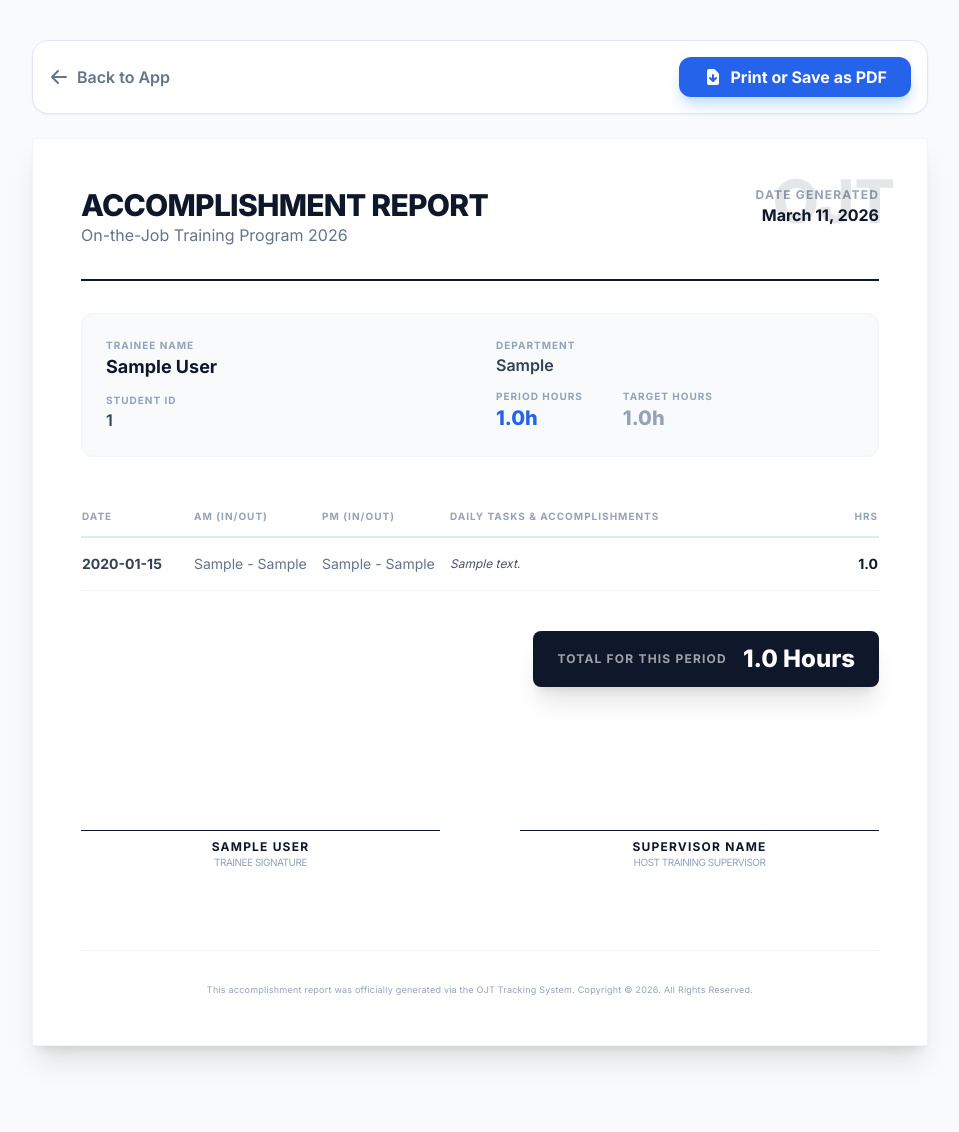
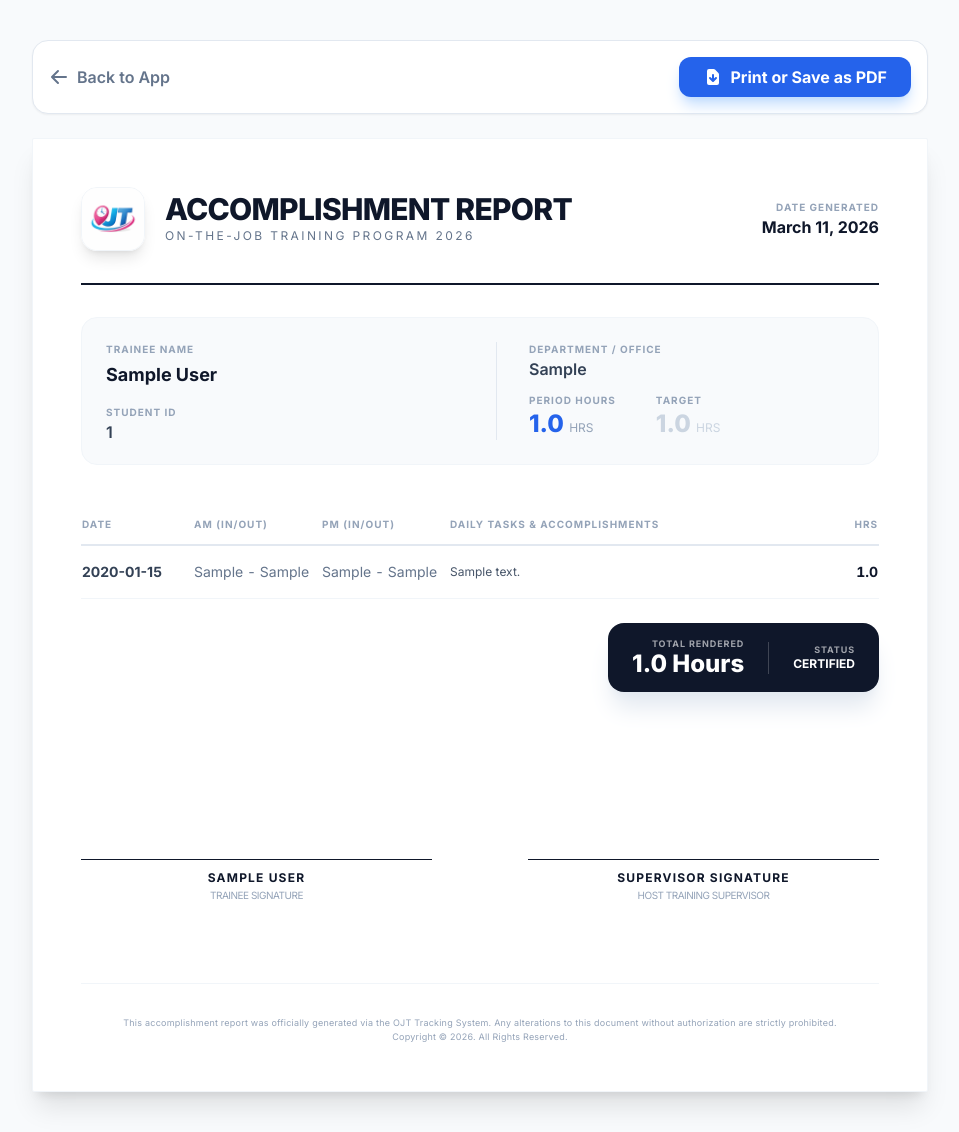
Before and after one commit to marycaraxx/ojt-tracker, a Flask app: page /export/pdf in a window 1280 px wide. Shown: the whole page, without its empty margins (160-1119 px from the left). Before the commit the page ends 1061 px from the top, so only its background shows below. Run offline with Flask 3, Linux system fonts and the light colour scheme; a user stored in the database is signed in; tables that the repository leaves empty hold one stand-in row (values such as "Sample post"); some libraries are stand-ins or nearby versions.

Commit message:
Add files via upload
update the logo

```diff
--- a/app.py
+++ b/app.py
@@ -262,25 +262,19 @@ def update_profile():
 @app.route('/export/pdf')
 @login_required
 def export_pdf():
-    # Use the logged-in user's ID from the session for security
     user_id = session.get('user_id')
     user = User.query.get(user_id)
 
-    # Get date filters from the URL parameters
     start_date = request.args.get('start')
     end_date = request.args.get('end')
 
-    # Fetch logs only for this specific user
     query = Attendance.query.filter_by(user_id=user_id)
-
     if start_date:
         query = query.filter(Attendance.date >= start_date)
     if end_date:
         query = query.filter(Attendance.date <= end_date)
 
     logs = query.order_by(Attendance.date.asc()).all()
-
-    # Calculate total hours for the report
     total_period_hours = round(sum(log.hours for log in logs), 2)
 
     return render_template('report_print.html',
--- a/templates/report_print.html
+++ b/templates/report_print.html
@@ -3,9 +3,19 @@
 <head>
     <meta charset="UTF-8">
     <meta name="viewport" content="width=device-width, initial-scale=1.0">
+
+    <meta name="apple-mobile-web-app-capable" content="yes">
+    <meta name="apple-mobile-web-app-status-bar-style" content="black-translucent">
+    <meta name="mobile-web-app-capable" content="yes">
+
     <title>Accomplishment Report - {{ user.name }}</title>
+
+    <link rel="apple-touch-icon" sizes="180x180" href="{{ url_for('static', filename='profile_pics/ojt_logo.png') }}">
+    <link rel="icon" type="image/png" sizes="32x32" href="{{ url_for('static', filename='profile_pics/ojt_logo.png') }}">
+
     <script src="https://cdn.tailwindcss.com"></script>
     <link href="https://fonts.googleapis.com/css2?family=Inter:wght@400;600;700;800&display=swap" rel="stylesheet">
+
     <style>
         /* 1. BASE STYLES */
         body {
@@ -16,7 +26,6 @@
 
         /* 2. PRINT-SPECIFIC OVERRIDES */
         @media print {
-            /* Hides everything except the report container */
             .no-print, .no-print *, nav, button, .control-bar {
                 display: none !important;
             }
@@ -88,50 +97,53 @@
 
     <div class="print-container max-w-4xl mx-auto bg-white p-12 rounded-sm shadow-xl border border-slate-100 relative">
 
-        <div class="absolute top-0 right-0 p-8 opacity-10 select-none">
-            <h1 class="text-6xl font-black text-slate-900">OJT</h1>
-        </div>
-
-        <div class="flex justify-between items-start border-b-2 border-slate-900 pb-8 mb-8">
-            <div>
-                <h1 class="text-3xl font-black text-slate-900 uppercase tracking-tight">Accomplishment Report</h1>
-                <p class="text-slate-500 font-medium">On-the-Job Training Program 2026</p>
-                {% if start or end %}
-                <p class="text-xs font-bold text-blue-600 uppercase mt-2">
-                    Period: {{ start if start else 'Beginning' }} — {{ end if end else 'Present' }}
-                </p>
-                {% endif %}
+        <div class="flex justify-between items-center border-b-2 border-slate-900 pb-8 mb-8">
+            <div class="flex items-center gap-5">
+                <div class="h-16 w-16 overflow-hidden rounded-2xl shadow-lg border border-slate-100">
+                    <img src="{{ url_for('static', filename='profile_pics/ojt_logo.png') }}" alt="OJT Tracker Logo" class="h-full w-full object-cover">
+                </div>
+                <div>
+                    <h1 class="text-3xl font-black text-slate-900 uppercase tracking-tight leading-none">Accomplishment Report</h1>
+                    <p class="text-slate-500 font-medium mt-1 uppercase text-xs tracking-[0.2em]">On-the-Job Training Program 2026</p>
+                </div>
             </div>
             <div class="text-right">
-                <p class="text-xs font-bold text-slate-400 uppercase tracking-widest">Date Generated</p>
+                <p class="text-[10px] font-bold text-slate-400 uppercase tracking-widest">Date Generated</p>
                 <p class="font-bold text-slate-900">{{ now.strftime('%B %d, %Y') if now else 'March 11, 2026' }}</p>
+                {% if start or end %}
+                <div class="inline-block bg-blue-50 px-3 py-1 rounded-full mt-2">
+                    <p class="text-[9px] font-black text-blue-600 uppercase tracking-tighter">
+                        {{ start if start else 'Start' }} — {{ end if end else 'End' }}
+                    </p>
+                </div>
+                {% endif %}
             </div>
         </div>
 
-        <div class="grid grid-cols-2 gap-8 mb-10 bg-slate-50 p-6 rounded-xl border border-slate-100">
-            <div class="space-y-3">
+        <div class="grid grid-cols-2 gap-8 mb-10 bg-slate-50 p-6 rounded-2xl border border-slate-100">
+            <div class="space-y-4">
                 <div>
-                    <p class="text-[10px] font-bold text-slate-400 uppercase tracking-widest">Trainee Name</p>
+                    <p class="text-[10px] font-bold text-slate-400 uppercase tracking-widest mb-1">Trainee Name</p>
                     <p class="text-lg font-bold text-slate-900">{{ user.name }}</p>
                 </div>
                 <div>
-                    <p class="text-[10px] font-bold text-slate-400 uppercase tracking-widest">Student ID</p>
-                    <p class="font-semibold text-slate-700">{{ user.student_id }}</p>
+                    <p class="text-[10px] font-bold text-slate-400 uppercase tracking-widest mb-1">Student ID</p>
+                    <p class="font-semibold text-slate-700 leading-none">{{ user.student_id }}</p>
                 </div>
             </div>
-            <div class="space-y-3">
+            <div class="space-y-4 border-l border-slate-200 pl-8">
                 <div>
-                    <p class="text-[10px] font-bold text-slate-400 uppercase tracking-widest">Department</p>
-                    <p class="font-semibold text-slate-700">{{ user.department or 'N/A' }}</p>
+                    <p class="text-[10px] font-bold text-slate-400 uppercase tracking-widest mb-1">Department / Office</p>
+                    <p class="font-semibold text-slate-700 leading-none">{{ user.department or 'General Administration' }}</p>
                 </div>
                 <div class="flex gap-10">
                     <div>
-                        <p class="text-[10px] font-bold text-slate-400 uppercase tracking-widest">Period Hours</p>
-                        <p class="text-xl font-black text-blue-600">{{ total_period_hours }}h</p>
+                        <p class="text-[10px] font-bold text-slate-400 uppercase tracking-widest mb-1">Period Hours</p>
+                        <p class="text-2xl font-black text-blue-600 leading-none">{{ total_period_hours }} <span class="text-xs font-normal text-slate-400">HRS</span></p>
                     </div>
                     <div>
-                        <p class="text-[10px] font-bold text-slate-400 uppercase tracking-widest">Target Hours</p>
-                        <p class="text-xl font-black text-slate-400">{{ user.target_hours }}h</p>
+                        <p class="text-[10px] font-bold text-slate-400 uppercase tracking-widest mb-1">Target</p>
+                        <p class="text-2xl font-black text-slate-300 leading-none">{{ user.target_hours }} <span class="text-xs font-normal text-slate-300">HRS</span></p>
                     </div>
                 </div>
             </div>
@@ -149,43 +161,53 @@
             </thead>
             <tbody class="text-sm">
                 {% for log in logs %}
-                <tr class="border-b border-slate-100 hover:bg-slate-50/50">
+                <tr class="border-b border-slate-100 hover:bg-slate-50/50 transition-colors">
                     <td class="py-4 font-bold text-slate-700 align-top">{{ log.date }}</td>
-                    <td class="py-4 text-slate-500 align-top">{{ log.m_in }} - {{ log.m_out }}</td>
-                    <td class="py-4 text-slate-500 align-top">{{ log.a_in }} - {{ log.a_out }}</td>
-                    <td class="py-4 text-slate-600 italic text-xs whitespace-normal break-words leading-relaxed align-top">
-                        {{ log.description or 'No tasks recorded' }}
+                    <td class="py-4 text-slate-500 align-top tabular-nums">{{ log.m_in }} - {{ log.m_out }}</td>
+                    <td class="py-4 text-slate-500 align-top tabular-nums">{{ log.a_in }} - {{ log.a_out }}</td>
+                    <td class="py-4 text-slate-600 text-xs whitespace-normal break-words leading-relaxed align-top">
+                        <div class="pr-4">
+                            {{ log.description or 'Routine OJT tasks and departmental support.' }}
+                        </div>
                     </td>
-                    <td class="py-4 font-bold text-slate-900 text-right align-top">{{ log.hours }}</td>
+                    <td class="py-4 font-bold text-slate-900 text-right align-top tabular-nums">{{ log.hours }}</td>
                 </tr>
                 {% endfor %}
             </tbody>
         </table>
 
-        <div class="mt-10 flex justify-end">
-            <div class="bg-slate-900 text-white px-6 py-3 rounded-lg inline-flex items-center gap-4 shadow-xl">
-                <span class="text-xs font-bold uppercase tracking-widest opacity-60">Total for this Period</span>
-                <span class="text-2xl font-black">{{ total_period_hours }} Hours</span>
+        <div class="mt-6 flex justify-end">
+            <div class="bg-slate-900 text-white px-6 py-4 rounded-2xl inline-flex items-center gap-6 shadow-xl shadow-slate-200">
+                <div class="text-right">
+                    <p class="text-[9px] font-bold uppercase tracking-widest opacity-60 leading-none mb-1">Total Rendered</p>
+                    <p class="text-2xl font-black leading-none">{{ total_period_hours }} Hours</p>
+                </div>
+                <div class="h-8 w-[1px] bg-white/20"></div>
+                <div class="text-right">
+                    <p class="text-[9px] font-bold uppercase tracking-widest opacity-60 leading-none mb-1">Status</p>
+                    <p class="text-xs font-bold leading-none uppercase">Certified</p>
+                </div>
             </div>
         </div>
 
-        <div class="mt-24 grid grid-cols-2 gap-20">
+        <div class="mt-32 grid grid-cols-2 gap-24">
             <div class="text-center">
-                <div class="border-b border-slate-900 mb-2 w-full h-12"></div>
-                <p class="text-xs font-bold text-slate-900 uppercase tracking-widest">{{ user.name }}</p>
-                <p class="text-[10px] text-slate-400 uppercase tracking-tighter font-medium">Trainee Signature</p>
+                <div class="border-b border-slate-900 mb-3 w-full h-10"></div>
+                <p class="text-xs font-bold text-slate-900 uppercase tracking-widest leading-none">{{ user.name }}</p>
+                <p class="text-[10px] text-slate-400 uppercase tracking-tighter font-medium mt-1">Trainee Signature</p>
             </div>
             <div class="text-center">
-                <div class="border-b border-slate-900 mb-2 w-full h-12"></div>
-                <p class="text-xs font-bold text-slate-900 uppercase tracking-widest">Supervisor Name</p>
-                <p class="text-[10px] text-slate-400 uppercase tracking-tighter font-medium">Host Training Supervisor</p>
+                <div class="border-b border-slate-900 mb-3 w-full h-10"></div>
+                <p class="text-xs font-bold text-slate-900 uppercase tracking-widest leading-none">Supervisor Signature</p>
+                <p class="text-[10px] text-slate-400 uppercase tracking-tighter font-medium mt-1">Host Training Supervisor</p>
             </div>
         </div>
 
         <div class="mt-20 pt-8 border-t border-slate-100 text-center">
             <p class="text-[9px] text-slate-400 font-medium tracking-wide">
                 This accomplishment report was officially generated via the OJT Tracking System.
-                Copyright © 2026. All Rights Reserved.
+                Any alterations to this document without authorization are strictly prohibited.
+                <br>Copyright © 2026. All Rights Reserved.
             </p>
         </div>
     </div>
```
Also changed, not shown: templates/dashboard.html (+9 -3 lines), templates/login.html (+12 -2 lines), static/profile_pics/ojt_logo.png (added).
